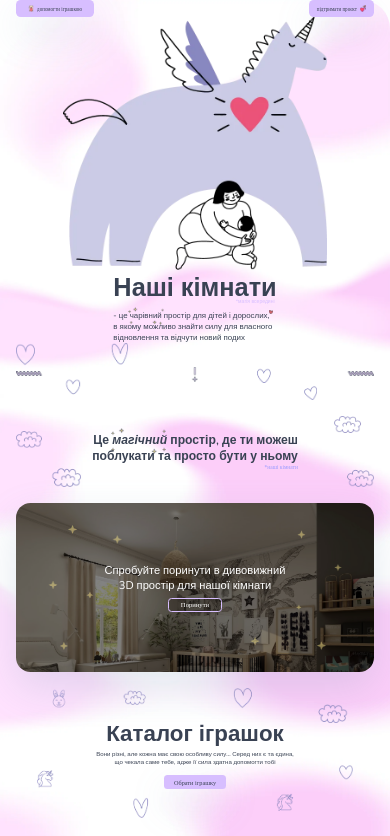
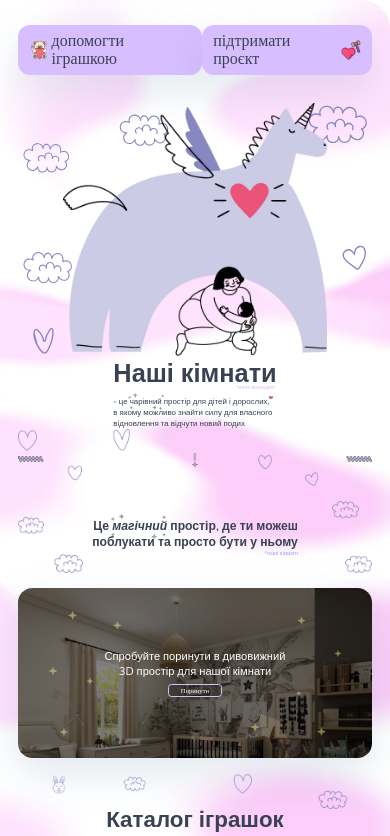
Before and after one commit to 3DMaX123/toytherapy_room, a React (Create React App) app: page / in a window 390 px wide. Shown: the top 836 px of the page. Built offline with nearby package versions, Linux system fonts and the light colour scheme; a web font is replaced by a local one.

Commit message:
Зробив навбра, недоробив хедер

```diff
--- a/src/App.css
+++ b/src/App.css
@@ -18,7 +18,8 @@
 @media screen and (max-width: 688px){
     .app{
         margin: 0;
-        padding: 0 4.206vw;
+        padding: 0 4.615vw;
+        padding-top: 6.410vw;
         border-radius: 0;
     }
 }
--- a/src/components/Header/Header.jsx
+++ b/src/components/Header/Header.jsx
@@ -5,11 +5,11 @@ import './Header.css';
 
 class Header extends React.Component {
 
-    render(){
+    render() {
         return (
             <div className='app__header'>
                 <div className='flex flex_center'>
-                    <img className='header__clouds' src={images.header__clouds} alt='Хмаринки'/>
+                    <img className='header__clouds' src={images.header__clouds} alt='Хмаринки' />
                 </div>
                 <div className='header__mainContent_textAndLogo'>
                     <div className='header__textAndLogo'>
@@ -32,17 +32,20 @@ class Header extends React.Component {
                             <p className='header__description-fourText'>в якому можливо знайти силу для власного<br />відновлення та відчути новий подих</p>
                         </div>
                     </div>
-                    <img className='header__textAndLogo-logo img' src={images.logotype} alt='Логотип ToyTherapyRoom'/>
+                    <div class="header__textAndLogo_phone">
+                        <img className='header__clouds_phone' src={images.header_clouds_phone} alt='Хмаринки' />
+                        <img className='header__textAndLogo-logo img' src={images.logotype} alt='Логотип ToyTherapyRoom' />
+                    </div>
                 </div>
                 <div className='header__bottomHeartsAndZigZag'>
-                    <img className='header__bottomHeartAndZigZag-hearts img' src={images.header__bottomHearts} alt='Сердечки'/>
+                    <img className='header__bottomHeartAndZigZag-hearts img' src={images.header__bottomHearts} alt='Сердечки' />
                     <div className='header__bottomHeartAndZigZag_ScrollAndZigZag'>
-                        <img className='header__bottomHeartAndZigZag-zigZag img' src={images.header__zigZag} alt='Зіг-заг та скролл'/>
-                        <img className='header__bottomHeartAndZigZag-scroll img' src={images.header__scroll} alt='Скролл'/>
+                        <img className='header__bottomHeartAndZigZag-zigZag img' src={images.header__zigZag} alt='Зіг-заг та скролл' />
+                        <img className='header__bottomHeartAndZigZag-scroll img' src={images.header__scroll} alt='Скролл' />
                     </div>
                 </div>
             </div>
-          )
+        )
     }
 }
 
--- a/src/components/NavBar/NavBar.css
+++ b/src/components/NavBar/NavBar.css
@@ -81,7 +81,27 @@
 }
 
 @media screen and (max-width: 688px){
+    .app__navbar{
+        margin-bottom: 7.179vw;
+    }
+
     .navbar__buttons_helpToy{
-        padding: 1.402vw 3.037vw;
+        padding: 1.282vw 2.820vw;
+        border-radius: 12px;
+    }
+
+    .navbar__buttons_charity{
+        padding: 1.794vw 2.820vw;
+
+        border-radius: 12px;
+    }
+
+    .navbar__buttons_helptoy-text{
+        font-size: 4.102vw;
+    }
+
+    .navbar__buttons_helptoy-icon{
+        width: 5.128vw;
+        height: 5.128vw;
     }
 }
--- a/src/constants/images.jsx
+++ b/src/constants/images.jsx
@@ -23,6 +23,7 @@ import gradients__magickSpaceGrad from '../assets/gradients__magickSpaceGrad.web
 import gradients__threeDRoomGrad from '../assets/gradients__threeDRoomGrad.webp';
 import gradients__catalogGrad from '../assets/gradients__catalogGrad.webp';
 import gradients__feedbackGrad from '../assets/gradients__feedbackGrad.webp';
+import header_clouds_phone from '../assets/header_clouds_phone.svg';
 
 const images = {
     navbar__charity,
@@ -49,7 +50,8 @@ const images = {
     gradients__magickSpaceGrad,
     gradients__threeDRoomGrad,
     gradients__catalogGrad,
-    gradients__feedbackGrad
+    gradients__feedbackGrad,
+    header_clouds_phone
 };
 
 export default images;
```
Also changed, not shown: src/assets/header_clouds_phone.svg (added), src/container/Catalog/Catalog.css (added), src/container/Catalog/Catalog.jsx (added).
